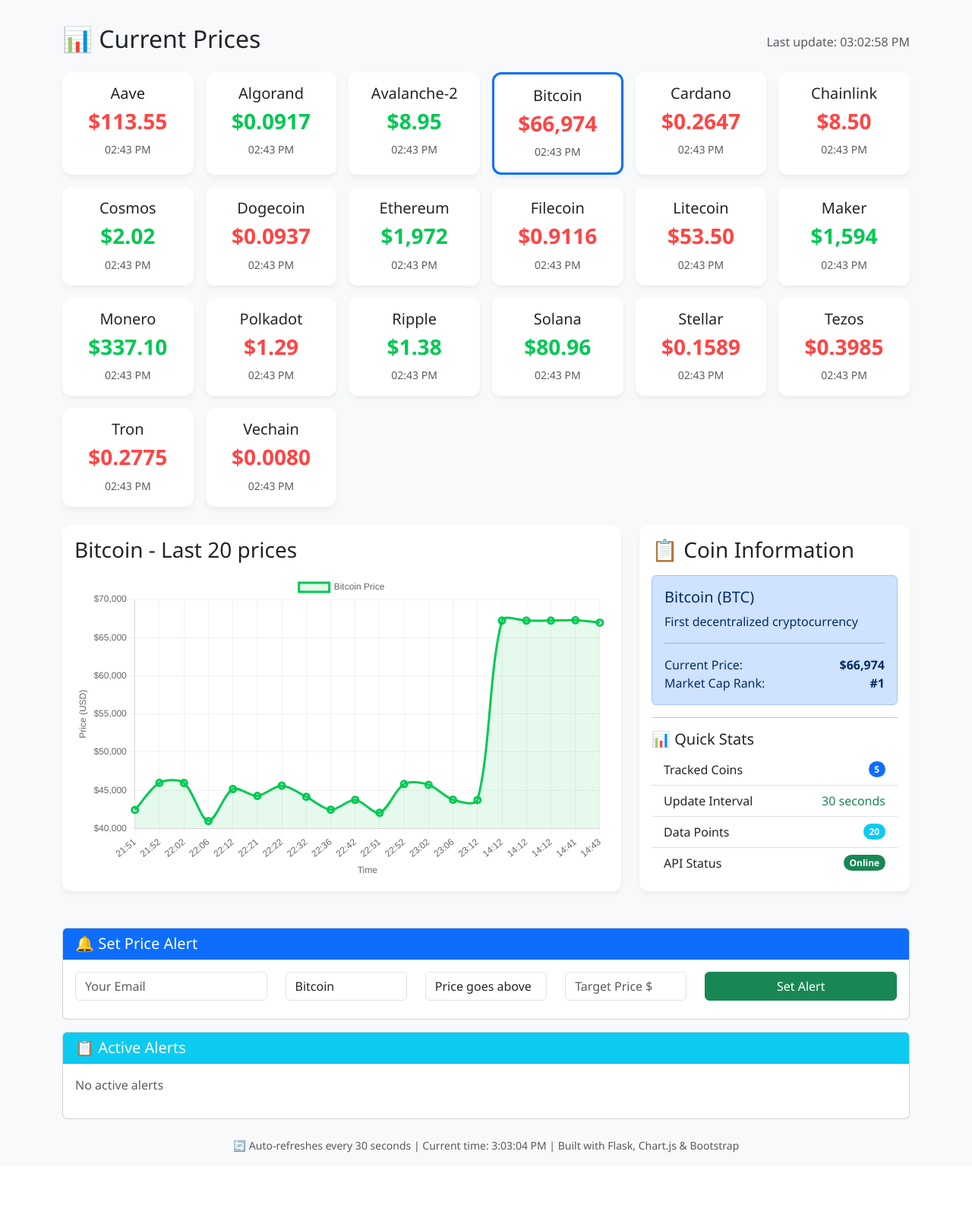
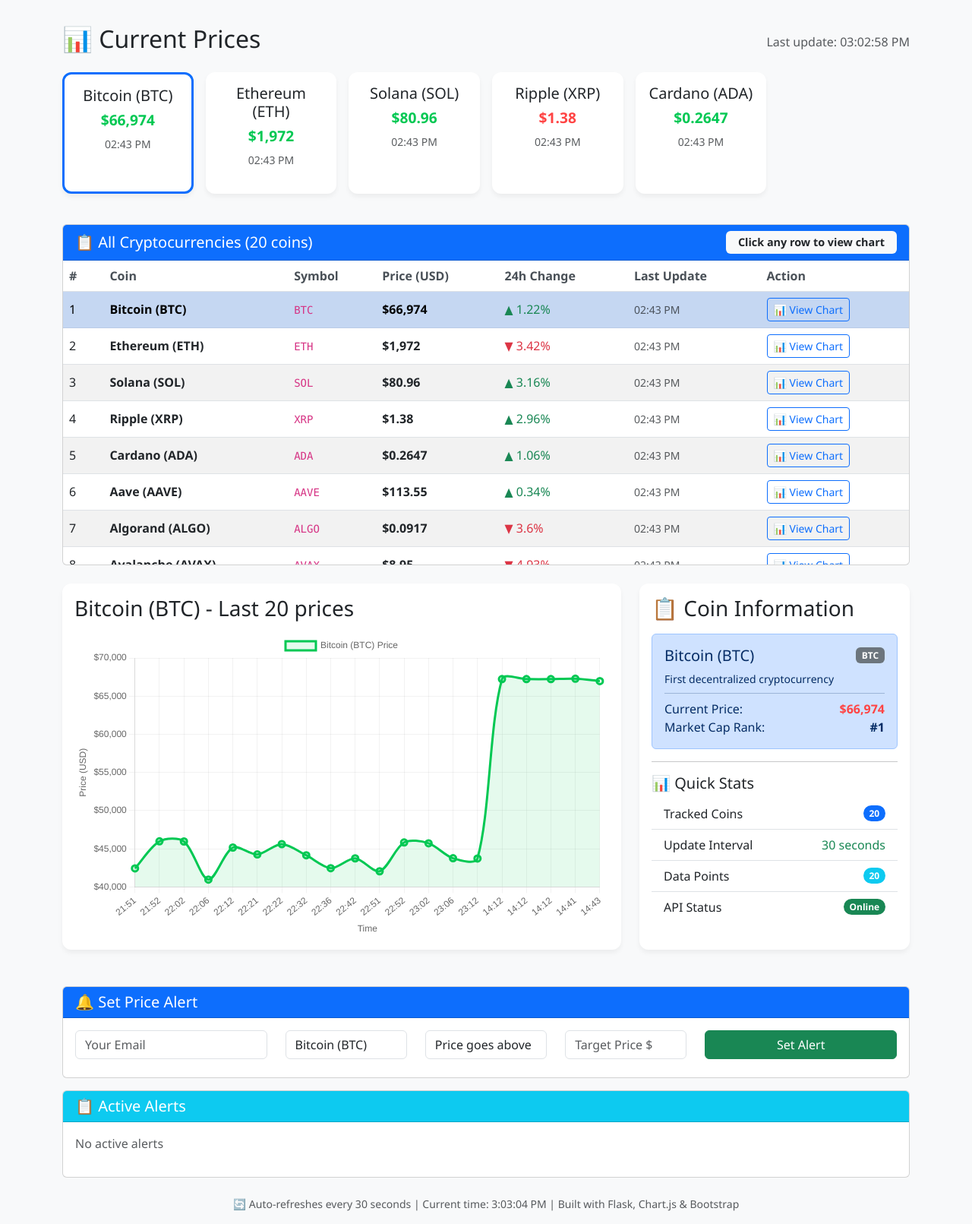
Before and after one commit to Pofalors/crypto-tracker, a Flask app: page /dashboard in a window 1280 px wide. Shown: the part 185-1796 px from the top of the page at 76% size. Before the commit the page ends 1702 px from the top, so only its background shows below. Run offline with Flask 3, Linux system fonts and the light colour scheme; data comes from the database, SQL or seed files in the repository; both versions use the stored data as it was after the commit; data that the repository does not hold is empty; some libraries are stand-ins or nearby versions.

Commit message:
implement hybrid view for 20+ cryptocurrencies  - Top 5 coins displayed as large cards - All coins (including top 5) in scrollable table - Added coin symbols and 24h change indicators - Improved UI with sticky header and better styling

```diff
--- a/static/app.js
+++ b/static/app.js
@@ -112,37 +112,161 @@
     }
 }
 
-// Display prices in cards
+// Display prices in hybrid mode (5 cards + table)
 function displayPrices(prices) {
-    const container = document.getElementById('prices-container');
+    console.log('📊 Displaying hybrid view with', prices.length, 'coins');
 
     if (!prices || prices.length === 0) {
-        container.innerHTML = `
+        document.getElementById('prices-container').innerHTML = `
             <div class="col-12">
                 <div class="alert alert-warning">
                     No price data available. Make sure the data fetcher is running!
                 </div>
             </div>
         `;
+        document.getElementById('table-view').innerHTML = '';
         return;
     }
 
-    console.log(`📈 Displaying ${prices.length} coins`);
+    // Ορισμός της σειράς των top coins (με βάση market cap rank)
+    const topCoinOrder = [
+        'bitcoin',      // #1
+        'ethereum',     // #2
+        'solana',       // #5
+        'ripple',       // #6
+        'cardano'       // #8
+    ];
 
-    container.innerHTML = prices.map(coin => `
-        <div class="col-md-4 col-lg-2">
+    // Βρες τα top 5 coins με βάση τη λίστα (αν υπάρχουν)
+    const topCoins = [];
+    const otherCoins = [];
+
+    // Πρώτα βάλε τα top 5 με τη σωστή σειρά
+    topCoinOrder.forEach(coinId => {
+        const found = prices.find(p => p.coin === coinId);
+        if (found) {
+            topCoins.push(found);
+        }
+    });
+
+    // Μετά βάλε όλα τα υπόλοιπα coins
+    prices.forEach(coin => {
+        if (!topCoinOrder.includes(coin.coin)) {
+            otherCoins.push(coin);
+        }
+    });
+
+    console.log(`📈 Top 5 coins: ${topCoins.length}, Others: ${otherCoins.length}`);
+
+    // --- TOP 5 CARDS (με τη σωστή σειρά) ---
+    let cardsHtml = '';
+    topCoins.forEach(coin => {
+        cardsHtml += `
+            <div class="col-md-4 col-lg-2 mb-3">
                 <div class="card crypto-card h-100 ${coin.coin === currentCoin ? 'selected-coin' : ''}"
                      onclick="selectCoin('${coin.coin}')" style="cursor: pointer;">
                     <div class="card-body text-center">
                         <h5 class="card-title">${formatCoinName(coin.coin)}</h5>
-                    <h3 class="card-text fw-bold ${getPriceChangeClass()}">
+                        <h4 class="card-text fw-bold ${getPriceChangeClass()}">
                             $${formatPrice(coin.price)}
-                    </h3>
+                        </h4>
                         <small class="text-muted">${formatTimestamp(coin.timestamp)}</small>
                     </div>
                 </div>
             </div>
-    `).join('');
+        `;
+    });
+
+    document.getElementById('prices-container').innerHTML = cardsHtml;
+
+    // --- TABLE FOR ALL COINS (top5 + others) ---
+    // Βάλε όλα τα coins μαζί (πρώτα τα top5 με σειρά, μετά τα υπόλοιπα)
+    const allCoinsForTable = [...topCoins, ...otherCoins];
+
+    let tableHtml = `
+        <div class="card mt-4">
+            <div class="card-header bg-primary text-white d-flex justify-content-between align-items-center">
+                <h5 class="mb-0">📋 All Cryptocurrencies (${prices.length} coins)</h5>
+                <span class="badge bg-light text-dark">Click any row to view chart</span>
+            </div>
+            <div class="card-body p-0">
+                <div class="table-responsive" style="max-height: 400px; overflow-y: auto;">
+                    <table class="table table-hover table-striped mb-0">
+                        <thead class="sticky-top bg-light">
+                            <tr>
+                                <th>#</th>
+                                <th>Coin</th>
+                                <th>Symbol</th>
+                                <th>Price (USD)</th>
+                                <th>24h Change</th>
+                                <th>Last Update</th>
+                                <th>Action</th>
+                            </tr>
+                        </thead>
+                        <tbody>
+    `;
+
+    allCoinsForTable.forEach((coin, index) => {
+        // Random 24h change for demo (in real app would come from API)
+        const change = (Math.random() * 10 - 5).toFixed(2);
+        const changeClass = change >= 0 ? 'text-success' : 'text-danger';
+        const changeIcon = change >= 0 ? '▲' : '▼';
+
+        tableHtml += `
+            <tr onclick="selectCoin('${coin.coin}')" style="cursor: pointer;"
+                class="${coin.coin === currentCoin ? 'table-primary' : ''}">
+                <td>${index + 1}</td>
+                <td><strong>${formatCoinName(coin.coin)}</strong></td>
+                <td><code>${getSymbol(coin.coin)}</code></td>
+                <td class="fw-bold">$${formatPrice(coin.price)}</td>
+                <td class="${changeClass}">${changeIcon} ${Math.abs(change)}%</td>
+                <td><small class="text-muted">${formatTimestamp(coin.timestamp)}</small></td>
+                <td>
+                    <button class="btn btn-sm btn-outline-primary"
+                            onclick="event.stopPropagation(); selectCoin('${coin.coin}')">
+                        📊 View Chart
+                    </button>
+                </td>
+            </tr>
+        `;
+    });
+
+    tableHtml += `
+                        </tbody>
+                    </table>
+                </div>
+            </div>
+        </div>
+    `;
+
+    document.getElementById('table-view').innerHTML = tableHtml;
+}
+
+// Get coin symbol
+function getSymbol(coinId) {
+    const symbols = {
+        'bitcoin': 'BTC',
+        'ethereum': 'ETH',
+        'cardano': 'ADA',
+        'dogecoin': 'DOGE',
+        'solana': 'SOL',
+        'ripple': 'XRP',
+        'polkadot': 'DOT',
+        'litecoin': 'LTC',
+        'chainlink': 'LINK',
+        'stellar': 'XLM',
+        'monero': 'XMR',
+        'tron': 'TRX',
+        'vechain': 'VET',
+        'tezos': 'XTZ',
+        'cosmos': 'ATOM',
+        'avalanche-2': 'AVAX',
+        'algorand': 'ALGO',
+        'filecoin': 'FIL',
+        'aave': 'AAVE',
+        'maker': 'MKR'
+    };
+    return symbols[coinId] || coinId.substring(0, 4).toUpperCase();
 }
 
 // Fetch historical data for charts
@@ -221,19 +345,40 @@
         'ethereum': { symbol: 'ETH', description: 'Blockchain with smart contracts' },
         'cardano': { symbol: 'ADA', description: 'Proof-of-stake blockchain' },
         'dogecoin': { symbol: 'DOGE', description: 'Meme-based cryptocurrency' },
-        'solana': { symbol: 'SOL', description: 'High-performance blockchain' }
+        'solana': { symbol: 'SOL', description: 'High-performance blockchain' },
+        'ripple': { symbol: 'XRP', description: 'Digital payment protocol for banks' },
+        'polkadot': { symbol: 'DOT', description: 'Multi-chain blockchain platform' },
+        'litecoin': { symbol: 'LTC', description: 'Peer-to-peer cryptocurrency' },
+        'chainlink': { symbol: 'LINK', description: 'Decentralized oracle network' },
+        'stellar': { symbol: 'XLM', description: 'Open network for money transfers' },
+        'monero': { symbol: 'XMR', description: 'Privacy-focused cryptocurrency' },
+        'tron': { symbol: 'TRX', description: 'Blockchain for digital entertainment' },
+        'vechain': { symbol: 'VET', description: 'Supply chain management blockchain' },
+        'tezos': { symbol: 'XTZ', description: 'Self-amending blockchain' },
+        'cosmos': { symbol: 'ATOM', description: 'Internet of Blockchains' },
+        'avalanche-2': { symbol: 'AVAX', description: 'High-speed blockchain platform' },
+        'algorand': { symbol: 'ALGO', description: 'Pure proof-of-stake blockchain' },
+        'filecoin': { symbol: 'FIL', description: 'Decentralized storage network' },
+        'aave': { symbol: 'AAVE', description: 'Decentralized lending protocol' },
+        'maker': { symbol: 'MKR', description: 'Stablecoin governance token' }
     };
 
-    const info = coinInfo[coinName] || { symbol: coinName.toUpperCase(), description: 'Cryptocurrency' };
+    const info = coinInfo[coinName] || {
+        symbol: getSymbol(coinName),
+        description: 'Cryptocurrency'
+    };
 
     infoDiv.innerHTML = `
         <div class="alert alert-primary">
-            <h5>${formatCoinName(coinName)} (${info.symbol})</h5>
-            <p class="mb-1">${info.description}</p>
-            <hr>
+            <div class="d-flex justify-content-between align-items-center mb-2">
+                <h5 class="mb-0">${formatCoinName(coinName)}</h5>
+                <span class="badge bg-secondary">${info.symbol}</span>
+            </div>
+            <p class="mb-2 small">${info.description}</p>
+            <hr class="my-2">
             <div class="d-flex justify-content-between">
                 <span>Current Price:</span>
-                <strong>$${formatPrice(currentPrice)}</strong>
+                <strong class="${getPriceChangeClass()}">$${formatPrice(currentPrice)}</strong>
             </div>
             <div class="d-flex justify-content-between">
                 <span>Market Cap Rank:</span>
@@ -261,11 +406,26 @@
 // Helper functions
 function formatCoinName(coinId) {
     const names = {
-        'bitcoin': 'Bitcoin',
-        'ethereum': 'Ethereum',
-        'cardano': 'Cardano',
-        'dogecoin': 'Dogecoin',
-        'solana': 'Solana'
+        'bitcoin': 'Bitcoin (BTC)',
+        'ethereum': 'Ethereum (ETH)',
+        'cardano': 'Cardano (ADA)',
+        'dogecoin': 'Dogecoin (DOGE)',
+        'solana': 'Solana (SOL)',
+        'ripple': 'Ripple (XRP)',
+        'polkadot': 'Polkadot (DOT)',
+        'litecoin': 'Litecoin (LTC)',
+        'chainlink': 'Chainlink (LINK)',
+        'stellar': 'Stellar (XLM)',
+        'monero': 'Monero (XMR)',
+        'tron': 'TRON (TRX)',
+        'vechain': 'VeChain (VET)',
+        'tezos': 'Tezos (XTZ)',
+        'cosmos': 'Cosmos (ATOM)',
+        'avalanche-2': 'Avalanche (AVAX)',
+        'algorand': 'Algorand (ALGO)',
+        'filecoin': 'Filecoin (FIL)',
+        'aave': 'Aave (AAVE)',
+        'maker': 'Maker (MKR)'
     };
     return names[coinId] || coinId.charAt(0).toUpperCase() + coinId.slice(1);
 }
@@ -301,7 +461,22 @@
         'ethereum': 2,
         'solana': 5,
         'cardano': 8,
-        'dogecoin': 10
+        'dogecoin': 10,
+        'ripple': 6,
+        'polkadot': 11,
+        'litecoin': 14,
+        'chainlink': 15,
+        'stellar': 24,
+        'monero': 26,
+        'tron': 17,
+        'vechain': 28,
+        'tezos': 35,
+        'cosmos': 20,
+        'avalanche-2': 9,
+        'algorand': 30,
+        'filecoin': 32,
+        'aave': 38,
+        'maker': 45
     };
     return ranks[coinName] || 'N/A';
 }
--- a/templates/index.html
+++ b/templates/index.html
@@ -42,6 +42,67 @@
             border-radius: 0 0 20px 20px;
             margin-bottom: 2rem;
         }
+        /* Table styling */
+        .table-responsive {
+            border-radius: 8px;
+        }
+
+        .sticky-top {
+            position: sticky;
+            top: 0;
+            z-index: 10;
+        }
+
+        .table th {
+            font-weight: 600;
+            color: #495057;
+        }
+
+        .table td {
+            vertical-align: middle;
+        }
+
+        /* Card improvements */
+        .crypto-card {
+            min-height: 160px;
+        }
+
+        .crypto-card h4 {
+            font-size: 1.2rem;
+            margin: 0.5rem 0;
+        }
+
+        /* Badge for coin count */
+        .badge.bg-light {
+            font-size: 0.9rem;
+            padding: 0.5rem 1rem;
+        }
+
+        /* Scrollbar styling */
+        .table-responsive::-webkit-scrollbar {
+            width: 8px;
+            height: 8px;
+        }
+
+        .table-responsive::-webkit-scrollbar-track {
+            background: #f1f1f1;
+            border-radius: 4px;
+        }
+
+        .table-responsive::-webkit-scrollbar-thumb {
+            background: #888;
+            border-radius: 4px;
+        }
+
+        .table-responsive::-webkit-scrollbar-thumb:hover {
+            background: #555;
+        }
+        @media (min-width: 1400px) {
+            .col-xl-1 {
+                flex: 0 0 auto;
+                width: 10%;  /* 10 coins per row σε μεγάλες οθόνες */
+            }
+        }
     </style>
 </head>
 <body>
@@ -74,6 +135,7 @@
                         <p class="mt-2">Loading cryptocurrency data...</p>
                     </div>
                 </div>
+                <div id="table-view" class="mt-3"></div>
             </div>
         </div>
 
@@ -103,7 +165,7 @@
                         <ul class="list-group list-group-flush">
                             <li class="list-group-item d-flex justify-content-between align-items-center">
                                 <span>Tracked Coins</span>
-                                <span class="badge bg-primary rounded-pill" id="tracking-count">5</span>
+                                <span class="badge bg-primary rounded-pill" id="tracking-count">20</span>
                             </li>
                             <li class="list-group-item d-flex justify-content-between align-items-center">
                                 <span>Update Interval</span>
@@ -139,11 +201,26 @@
                                 </div>
                                 <div class="col-md-2">
                                     <select class="form-control" id="alert-coin">
-                                        <option value="bitcoin">Bitcoin</option>
-                                        <option value="ethereum">Ethereum</option>
-                                        <option value="cardano">Cardano</option>
-                                        <option value="dogecoin">Dogecoin</option>
-                                        <option value="solana">Solana</option>
+                                        <option value="bitcoin">Bitcoin (BTC)</option>
+                                        <option value="ethereum">Ethereum (ETH)</option>
+                                        <option value="cardano">Cardano (ADA)</option>
+                                        <option value="dogecoin">Dogecoin (DOGE)</option>
+                                        <option value="solana">Solana (SOL)</option>
+                                        <option value="ripple">Ripple (XRP)</option>
+                                        <option value="polkadot">Polkadot (DOT)</option>
+                                        <option value="litecoin">Litecoin (LTC)</option>
+                                        <option value="chainlink">Chainlink (LINK)</option>
+                                        <option value="stellar">Stellar (XLM)</option>
+                                        <option value="monero">Monero (XMR)</option>
+                                        <option value="tron">TRON (TRX)</option>
+                                        <option value="vechain">VeChain (VET)</option>
+                                        <option value="tezos">Tezos (XTZ)</option>
+                                        <option value="cosmos">Cosmos (ATOM)</option>
+                                        <option value="avalanche-2">Avalanche (AVAX)</option>
+                                        <option value="algorand">Algorand (ALGO)</option>
+                                        <option value="filecoin">Filecoin (FIL)</option>
+                                        <option value="aave">Aave (AAVE)</option>
+                                        <option value="maker">Maker (MKR)</option>
                                     </select>
                                 </div>
                                 <div class="col-md-2">
```
Also changed, not shown: data_fetcher.py (+22 -1 lines), crypto_prices.db. Lines whose indentation alone changed are shown as unchanged.
